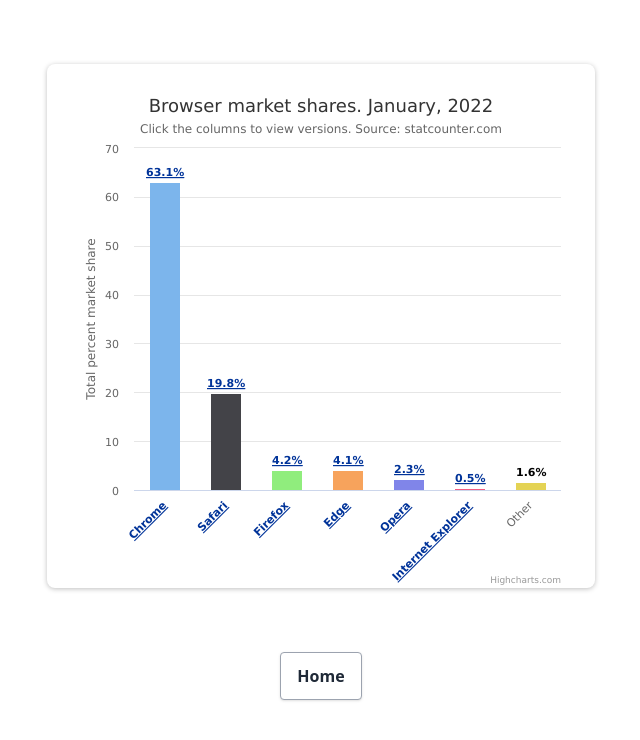
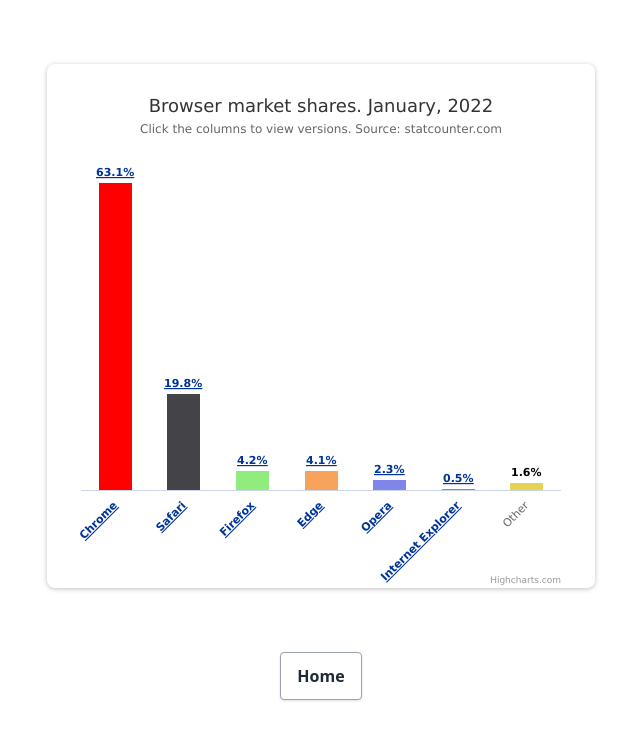
Before and after one commit to niclast7611/highchart_examples, a Next.js app: page /charts/PageOne in a window 1280 px wide. Shown: the top 740 px of the page, without its empty margins (319-959 px from the left). Built offline with nearby package versions, Linux system fonts and the light colour scheme.

Commit message:
switched files over to tsx

```diff
--- a/pages/charts/PageOne.tsx
+++ b/pages/charts/PageOne.tsx
@@ -8,6 +8,42 @@
 if (typeof Highcharts === "object") {
   drilldown(Highcharts);
 }
+// const options = {
+//   chart: {
+//     type: "column",
+//   },
+//   xAxis: {
+//     categories: [
+//       "Jan",
+//       "Feb",
+//       "Mar",
+//       "Apr",
+//       "May",
+//       "Jun",
+//       "Jul",
+//       "Aug",
+//       "Sep",
+//       "Oct",
+//       "Nov",
+//       "Dec",
+//     ],
+//   },
+
+//   plotOptions: {
+//     series: {
+//       borderRadius: 5,
+//     },
+//   },
+
+//   series: [
+//     {
+//       data: [
+//         29.9, 71.5, 106.4, 129.2, 144.0, 176.0, 135.6, 148.5, 216.4, 194.1,
+//         95.6, 54.4,
+//       ],
+//     },
+//   ],
+// };
 
 const options = {
   chart: {
@@ -15,6 +51,7 @@
     height: 500,
     width: 500,
   },
+
   title: {
     align: "center",
     text: "Browser market shares. January, 2022",
@@ -28,13 +65,18 @@
       enabled: true,
     },
   },
+
   xAxis: {
     type: "category",
   },
   yAxis: {
+    label: {
+      enable: false,
+    },
     title: {
       text: "Total percent market share",
     },
+    visible: false,
   },
   legend: {
     enabled: false,
@@ -64,6 +106,7 @@
           name: "Chrome",
           y: 63.06,
           drilldown: "Chrome",
+          color: "red",
         },
         {
           name: "Safari",
--- a/tsconfig.json
+++ b/tsconfig.json
@@ -23,7 +23,7 @@
     "next-env.d.ts",
     "**/*.ts",
     "**/*.tsx"
-, "pages/charts/Test.js"  ],
+, "pages/charts/Test.tsx"  ],
   "exclude": [
     "node_modules"
   ]
```
Also changed, not shown: pages/charts/PageTwo.tsx (renamed from pages/charts/PageTwo.js), pages/charts/Test.tsx (renamed from pages/charts/Test.js).
